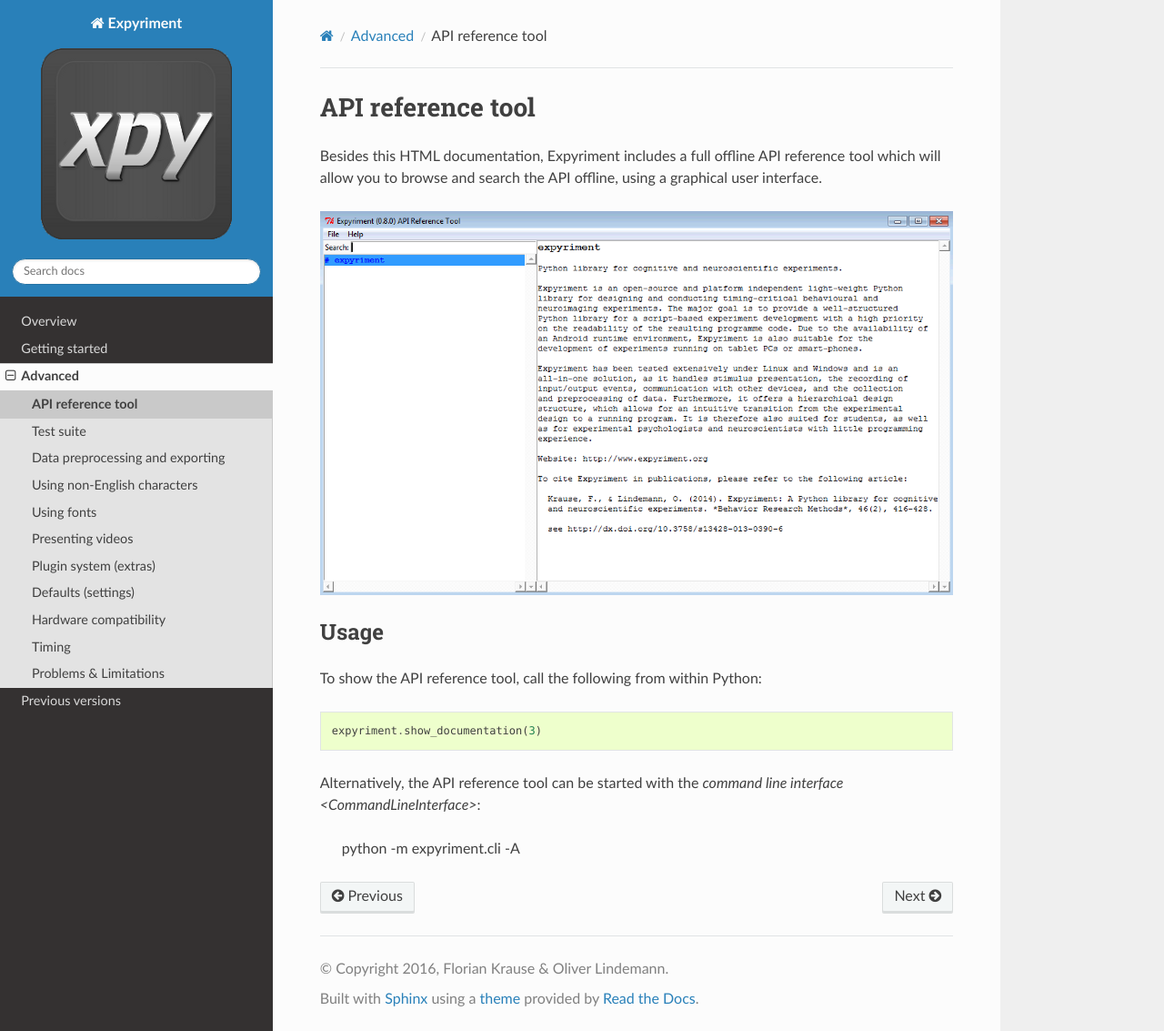
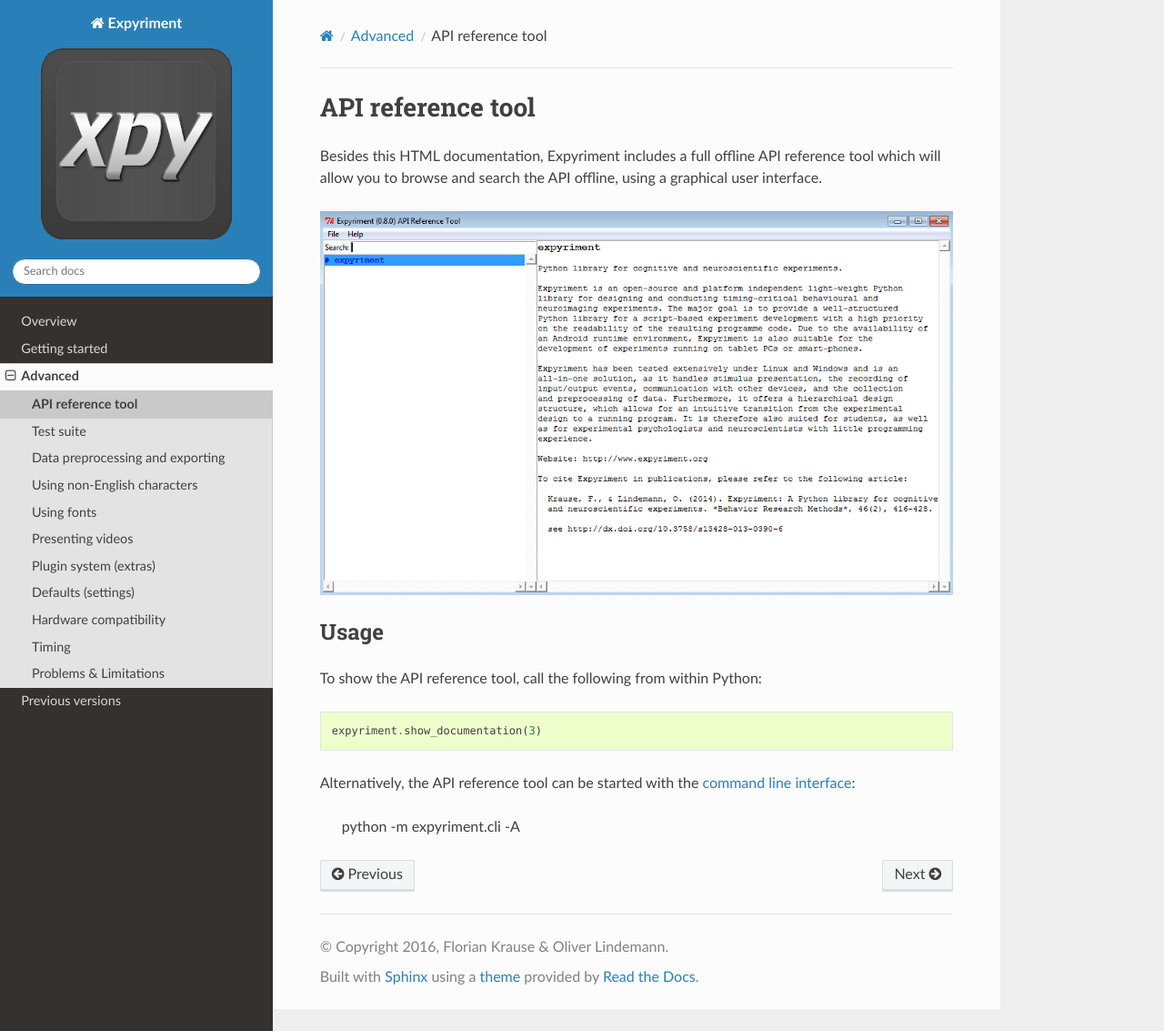
Before and after one commit to expyriment/expyriment, a Sphinx documentation site: the page built from documentation/sphinx/APIReferenceTool.rst, in a window 1280 px wide and 1133 px high. Shown: the whole window at 91% size. Built offline with Sphinx 7.4.7 and the Read the Docs theme 2.0.0, drawn with Linux system fonts in a browser that asks for light colours; pages that are not in the unit, such as notebooks, are missing from menus.

Commit message:
Update APIReferenceTool.rst

```diff
--- a/documentation/sphinx/APIReferenceTool.rst
+++ b/documentation/sphinx/APIReferenceTool.rst
@@ -13,6 +13,6 @@
     expyriment.show_documentation(3)
 
 
-Alternatively, the API reference tool can be started with the `command line interface <CommandLineInterface>`:
+Alternatively, the API reference tool can be started with the `command line interface <CommandLineInterface>`_:
 
     python -m expyriment.cli -A
```
